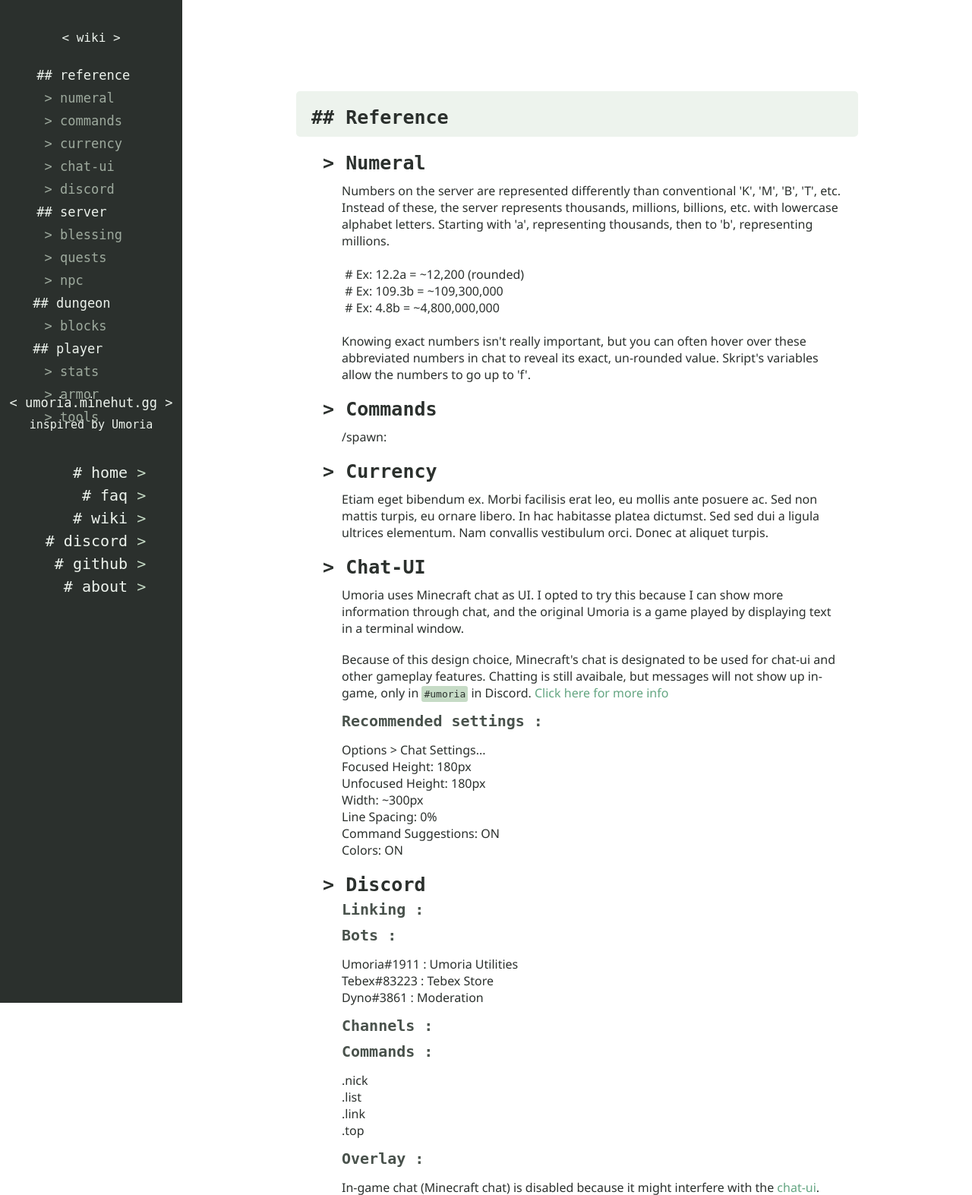
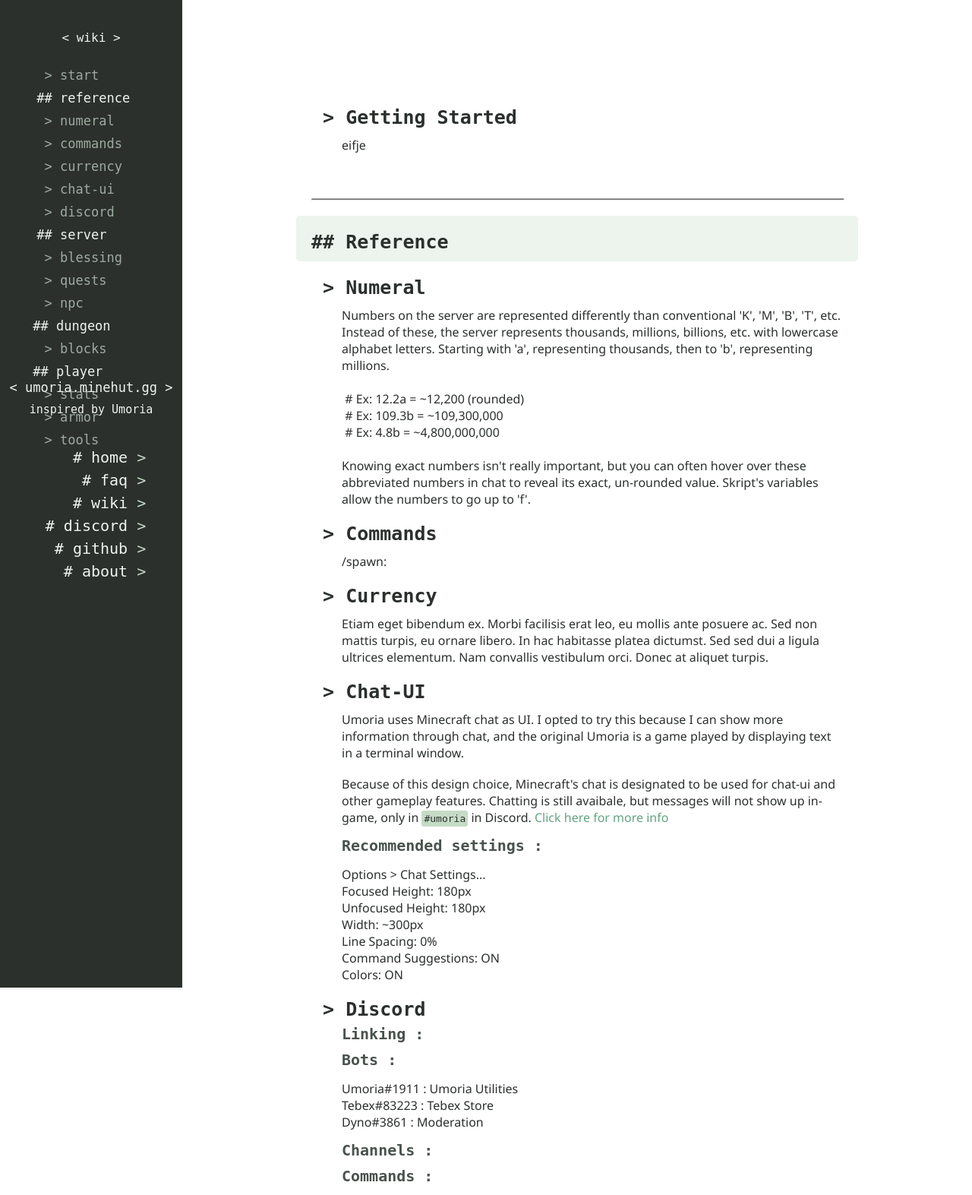
Before and after one commit to Javascript-void0/Minehut, a Flask app: page /wiki/ in a window 1280 px wide. Shown: the top 1573 px of the page at 76% size. Run offline with Flask 2, Linux system fonts and the light colour scheme.

Commit message:
fix consumeable + death + wiki

```diff
--- a/web/static/menu.css
+++ b/web/static/menu.css
@@ -4,7 +4,7 @@
 	color: var(--color-light);
 	height: 100%;
 	width: var(--menu-width);
-	padding-top: calc(100vh - 280px);
+	padding-top: calc(100vh - 300px);
 	text-align: center;
 }
 
--- a/web/templates/base.html
+++ b/web/templates/base.html
@@ -33,6 +33,7 @@
 				<div class='table-of-contents'>
 					< wiki >
 					<h1>&nbsp</h1>
+					<h1 class='sub'><a href='#getting-started'>&nbsp> start&nbsp&nbsp&nbsp&nbsp&nbsp&nbsp</a></h1>
 					<h1><a href='#reference'>## reference&nbsp&nbsp</a></h1>
 					<h1 class='sub'><a href='#numeral'>&nbsp> numeral&nbsp&nbsp&nbsp&nbsp</a></h1>
 					<h1 class='sub'><a href='#commands'>&nbsp> commands&nbsp&nbsp&nbsp</a></h1>
--- a/web/templates/wiki.html
+++ b/web/templates/wiki.html
@@ -9,6 +9,14 @@
 
 {% block body %}
 
+<h1 id='getting-started'> &nbsp> Getting Started</h1>
+<p>eifje</p>
+
+
+
+
+
+<br><hr>
 <h1 id='reference' class='wiki-section'> ## Reference </h1>
 <h1 id='numeral'> &nbsp> Numeral</h1>
 <p>
```
Also changed, not shown: 4 other files.
